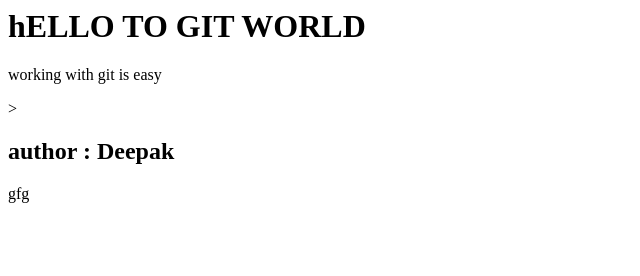
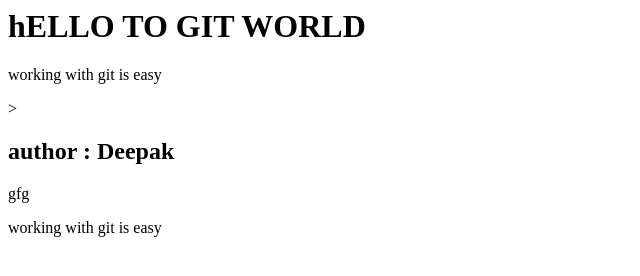
Before and after one commit to dkswer/GITGITHUBMASTERCLASS, a plain HTML site: page INDEX.HTML in a window 1280 px wide. Shown: the whole page, without its empty margins (0-640 px from the left). Drawn offline with Linux system fonts and the light colour scheme.

Commit message:
changed for github
Add some code from github

```diff
--- a/INDEX.HTML
+++ b/INDEX.HTML
@@ -5,3 +5,7 @@
 </div>
 <h2>author : Deepak</h2>
 <div> gfg</div>
+<div>
+<p>working with git is easy</p>
+
+</div>
```
